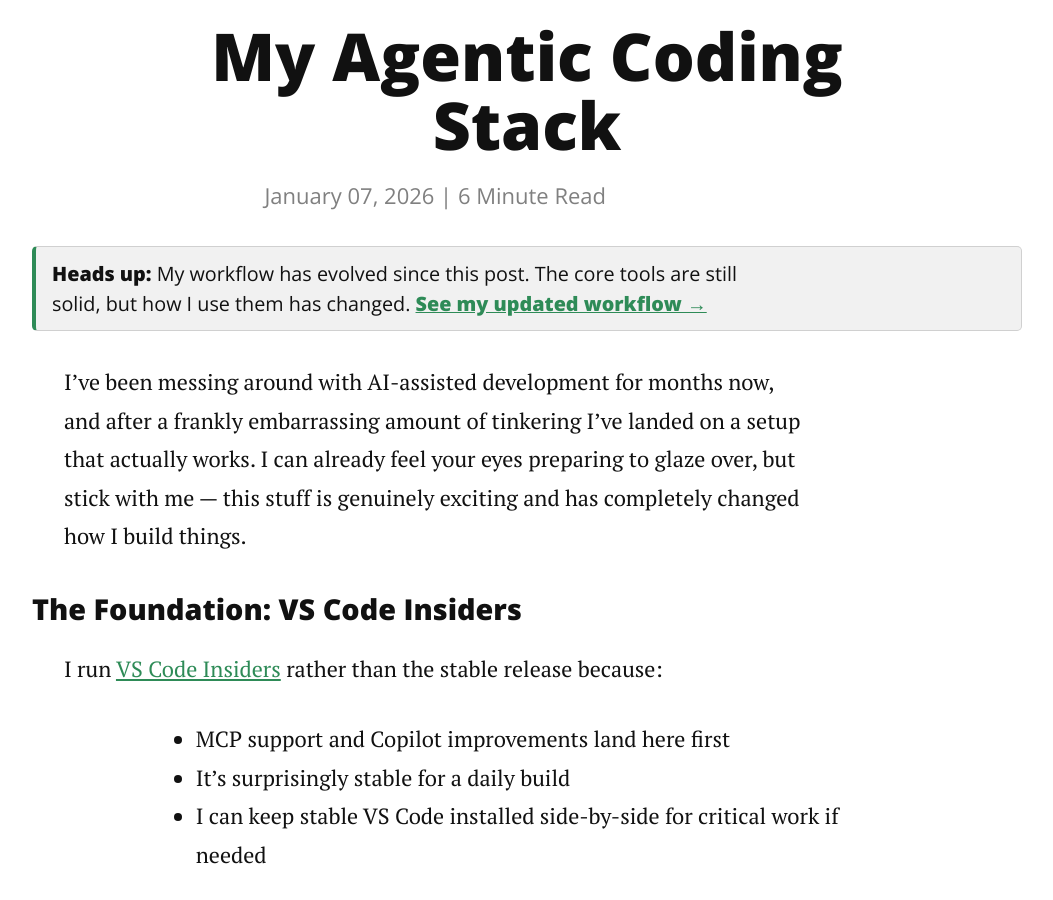
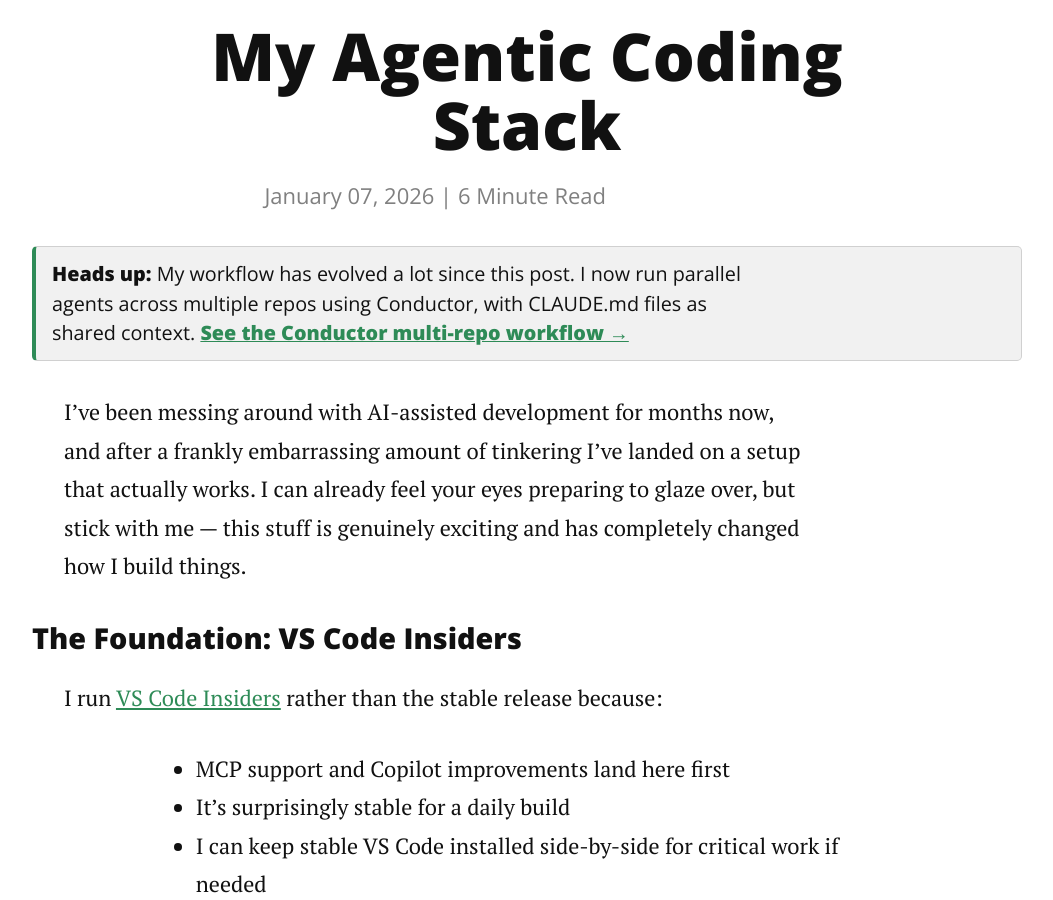
Before and after one commit to Fuzzwah/blog, a Jekyll site: the page built from _posts/2026-01-07-my-agentic-coding-stack.md, in a window 1280 px wide and 900 px high, scrolled down 341 px. Shown: the whole window, without its empty margins (113-1166 px from the left). Built offline with Jekyll 4.4.1, drawn with Linux system fonts in a browser that asks for light colours; nearby versions of some CDN libraries.

Commit message:
Add update notices pointing to new Conductor and context audit posts
- My Agentic Coding Stack: updated notice to point to Conductor workflow
- Choosing Your Agentic Coding Workflow: added notice for multi-repo evolution
- From Vague Idea to Support Skill: added notice for CLAUDE.md audit technique

Co-Authored-By: Claude Opus 4.6 (1M context) <noreply@anthropic.com>

```diff
--- a/_posts/2026-01-07-my-agentic-coding-stack.md
+++ b/_posts/2026-01-07-my-agentic-coding-stack.md
@@ -4,9 +4,9 @@ date: 2026-01-07 10:00:00 +1100
 author: Fuzzwah
 description: A run through of my agentic coding setup and the workflow that's changed how I build things.
 update_notice:
-  message: "My workflow has evolved since this post. The core tools are still solid, but how I use them has changed."
-  url: /2026/01/17/choosing-your-agentic-coding-workflow/
-  link_text: "See my updated workflow"
+  message: "My workflow has evolved a lot since this post. I now run parallel agents across multiple repos using Conductor, with CLAUDE.md files as shared context."
+  url: /2026/03/28/conductor-orchestrating-ai-agents-across-repos/
+  link_text: "See the Conductor multi-repo workflow"
 ---
 
 I've been messing around with AI-assisted development for months now, and after a frankly embarrassing amount of tinkering I've landed on a setup that actually works. I can already feel your eyes preparing to glaze over, but stick with me — this stuff is genuinely exciting and has completely changed how I build things.
```
Also changed, not shown: _posts/2026-01-17-choosing-your-agentic-coding-workflow.md (+4 -0 lines), _posts/2026-02-15-from-vague-idea-to-support-skill-my-openspec-workflow.md (+4 -0 lines).
